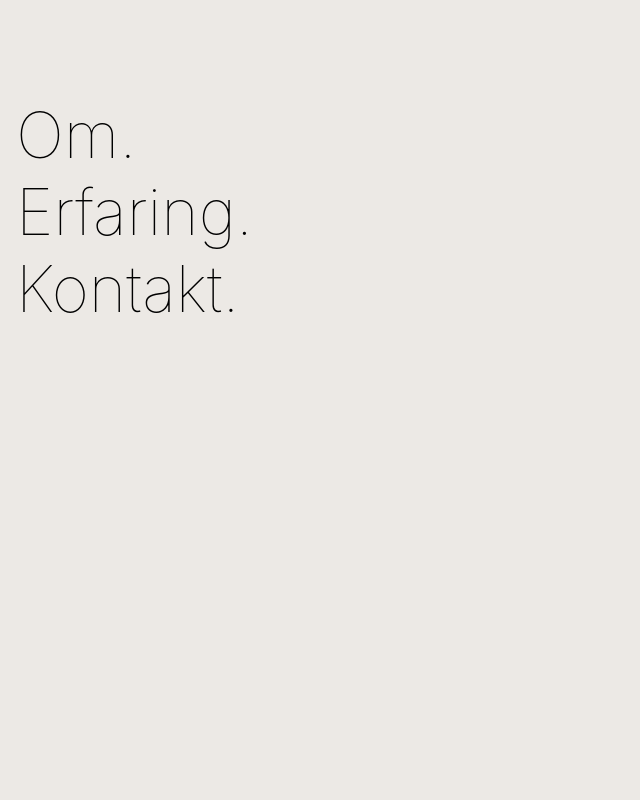
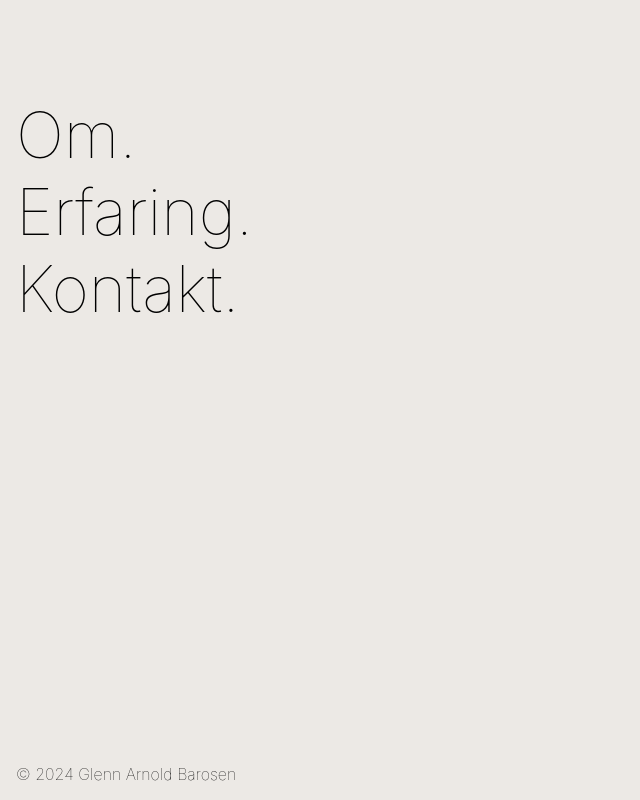
Before and after one commit to glennbarosen/homepage, a SvelteKit app: page / in a window 1280 px wide. Shown: the whole page, without its empty margins (0-640 px from the left). Built offline with nearby package versions, Linux system fonts and the light colour scheme.

Commit message:
Add footer to layout component

```diff
--- a/src/routes/+layout.svelte
+++ b/src/routes/+layout.svelte
@@ -20,6 +20,9 @@
 	<main>
 		<slot />
 	</main>
+	<footer>
+		<p>© {new Date().getFullYear()} Glenn Arnold Barosen</p>
+	</footer>
 </div>
 
 <style>
@@ -31,5 +34,13 @@
 	}
 	header {
 		height: 5rem;
+		display: flex;
+		align-items: center;
+		gap: 1rem;
+	}
+
+	footer {
+		padding-top: 4rem;
+		margin-top: auto;
 	}
 </style>
```
